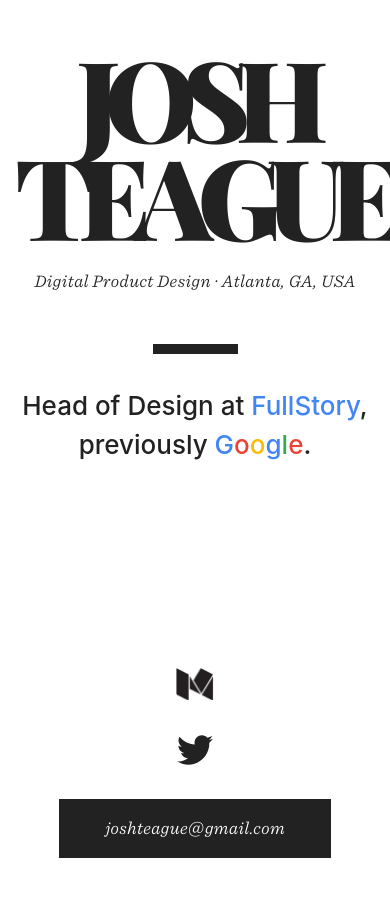
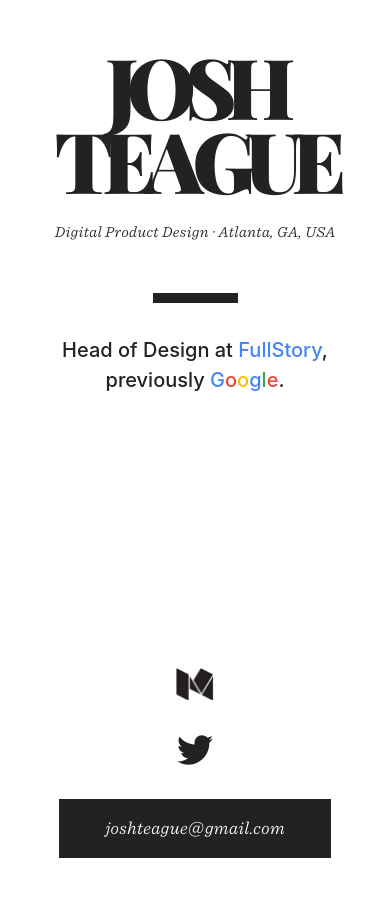
Before and after one commit to joshteague/joshteague.github.io, a Jekyll site: the page built from index.html, in a window 390 px wide. Shown: the top 897 px of the page. Built offline with Jekyll 4.4.1, drawn with Linux system fonts in a browser that asks for light colours.

Commit message:
Responsive take 1

```diff
--- a/_sass/_layout.scss
+++ b/_sass/_layout.scss
@@ -7,6 +7,10 @@
 .site-header {
     max-width: 500px;
     margin: 0 auto;
+
+    @media (max-width: 600px) {
+        max-width: 400px;
+    }
 }
 
 .site-title {
@@ -19,6 +23,12 @@
     text-align: center;
     letter-spacing: -15px;
     padding: 48px 0 26px 0;
+
+    @media (max-width: 600px) {
+        font-size: 84px;
+        line-height: 74px;
+        letter-spacing: -11px;
+    }
 /*    background-image:  -webkit-linear-gradient(left, rgba(202,233,91,1) 0%, rgba(30,165,156,1) 51%, rgba(255,97,150,1) 100%);
     -webkit-background-clip: text;
     -webkit-text-fill-color: transparent;*/
@@ -29,6 +39,10 @@
     font-style: italic;
     font-weight: 200;
     font-size: 16px;
+
+    @media (max-width: 600px) {
+        font-size: 14px;
+    }
 }
 
 .my-role {
@@ -36,6 +50,10 @@
     font-weight: 500;
     font-size: 26px;
     margin-top: 20px;
+
+    @media (max-width: 600px) {
+        font-size: 20px;
+    }
 
     a, a:visited {
       color: $brand-color !important;
```
